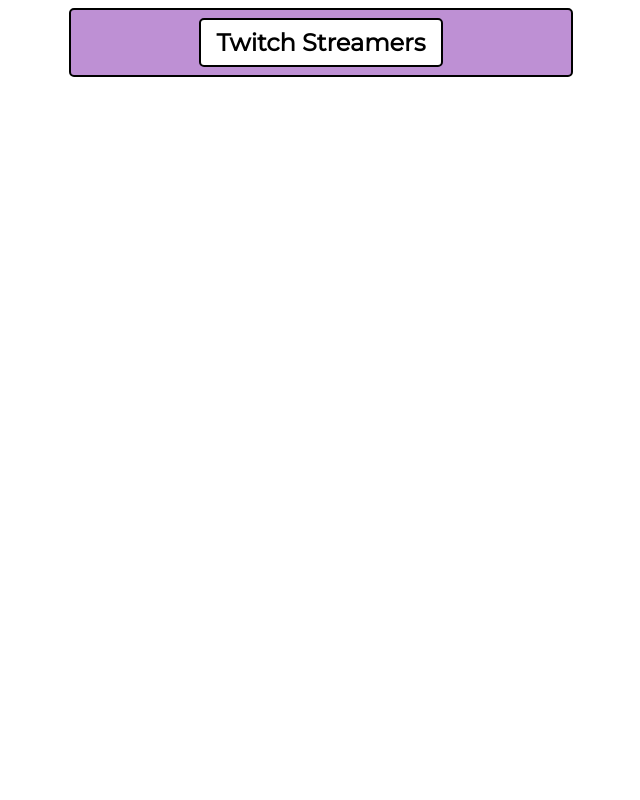
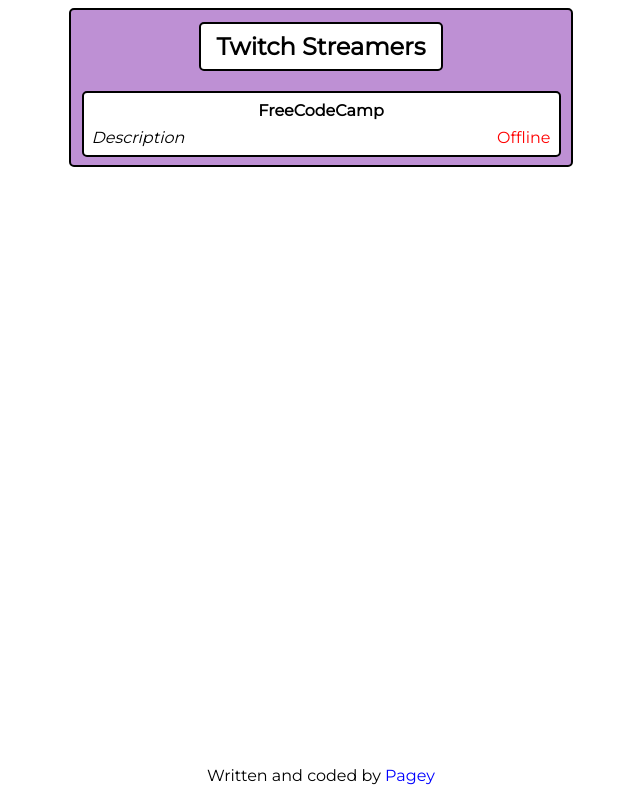
Before and after one commit to D-Pagey/TwitchTV, a React (Create React App) app: page / in a window 1280 px wide. Shown: the whole page, without its empty margins (319-959 px from the left). Built offline with nearby package versions, Linux system fonts and the light colour scheme.

Commit message:
Adding Footer and Stream components.

```diff
--- a/src/App.js
+++ b/src/App.js
@@ -3,12 +3,16 @@
 import './App.css';
 
 import Header from './components/Header';
+import Stream from './components/Stream';
+import Footer from './components/Footer';
 
 class App extends Component {
   render() {
     return (
       <div className="App">
         <Header />
+        <Stream />
+        <Footer />
       </div>
     );
   }
--- /dev/null
+++ b/src/components/Footer/Footer.css
@@ -0,0 +1,14 @@
+.footer {
+  bottom: 0;
+  height: 40px;
+  left: 0;
+  margin-bottom: 10px;
+  position: fixed;
+  text-align: center;
+  width: 100%;
+}
+
+.freecodecamp {
+  color: blue;
+  text-decoration: none;
+}
--- /dev/null
+++ b/src/components/Footer/Footer.js
@@ -0,0 +1,15 @@
+import React from 'react';
+
+import './Footer.css';
+
+function Footer() {
+    return (
+      <footer className='footer'>
+        <p>Written and coded by <a href="https://www.freecodecamp.org/d-pagey"
+        target="_blank" rel="noopener noreferrer" className="freecodecamp">
+        Pagey</a></p>
+      </footer>
+    )
+}
+
+export default Footer;
--- /dev/null
+++ b/src/components/Footer/index.js
@@ -0,0 +1,3 @@
+import Footer from './Footer.js';
+
+export default Footer;
--- a/src/components/Header/Header.css
+++ b/src/components/Header/Header.css
@@ -3,7 +3,7 @@
   border: 2px solid black;
   border-radius: 5px;
   font-size: 1.5rem;
-  margin: .5rem auto;
+  margin: .75rem auto;
   padding: .5rem;
   text-align: center;
   width: 14rem;
--- /dev/null
+++ b/src/components/Stream/Stream.css
@@ -0,0 +1,30 @@
+.stream-container {
+  background-color: white;
+  border: 2px solid black;
+  border-radius: 5px;
+  display: flex;
+  flex-wrap: wrap;
+  margin: .5rem 0;
+  width: 95%;
+}
+
+.stream-title {
+  font-size: 1rem;
+  text-align: center;
+  margin: .5rem 0;
+  padding: 0;
+  width: 100%;
+}
+
+.stream-description {
+  flex-grow: 1;
+  font-style: italic;
+  margin: 0 0 .5rem .5rem;
+  padding: 0;
+}
+
+.stream-status {
+  color: red;
+  margin: 0 .5rem .5rem 0;
+  padding: 0;
+}
--- /dev/null
+++ b/src/components/Stream/Stream.js
@@ -0,0 +1,15 @@
+import React from 'react';
+
+import './Stream.css';
+
+function Stream() {
+  return (
+    <div className='stream-container'>
+      <h3 className='stream-title'>FreeCodeCamp</h3>
+      <p className='stream-description'>Description</p>
+      <p className='stream-status'>Offline</p>
+    </div>
+    )
+}
+
+export default Stream;
--- /dev/null
+++ b/src/components/Stream/index.js
@@ -0,0 +1,3 @@
+import Stream from './Stream.js';
+
+export default Stream;
```
